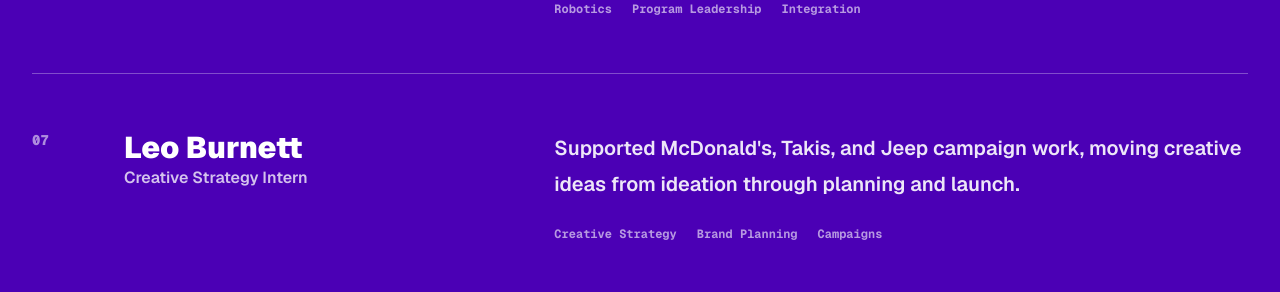
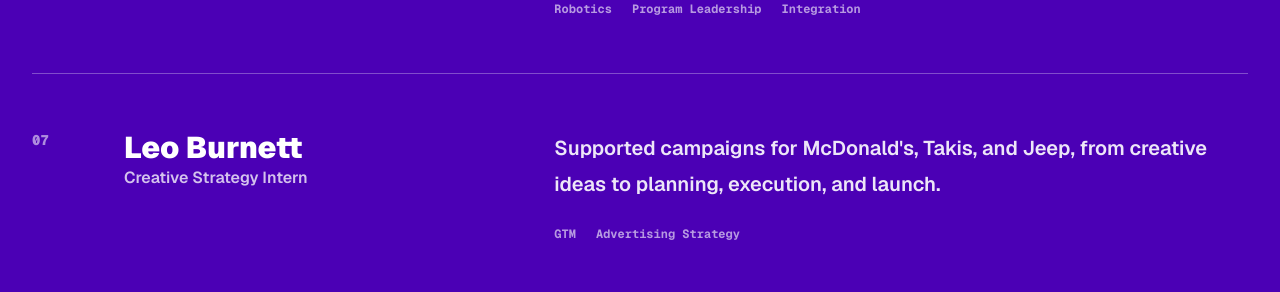
Before and after one commit to dhruvtoprani/dhruvtoprani-portfolio, a Next.js app: page / in a window 1280 px wide. Shown: the part 3680-3972 px from the top of the page. Built offline with nearby package versions, Linux system fonts and the light colour scheme; no server answers.

Commit message:
Update Leo Burnett experience copy

```diff
--- a/src/data/experience.ts
+++ b/src/data/experience.ts
@@ -72,10 +72,10 @@
     organization: "Leo Burnett",
     role: "Creative Strategy Intern",
     summary:
-      "Supported McDonald's, Takis, and Jeep campaign work, moving creative ideas from ideation through planning and launch.",
+      "Supported campaigns for McDonald's, Takis, and Jeep, from creative ideas to planning, execution, and launch.",
     contribution:
       "Creative ideation, brand planning, campaign strategy, and launch coordination.",
     website: "https://leoburnett.com",
-    tags: ["Creative Strategy", "Brand Planning", "Campaigns"]
+    tags: ["GTM", "Advertising Strategy"]
   }
 ];
```
